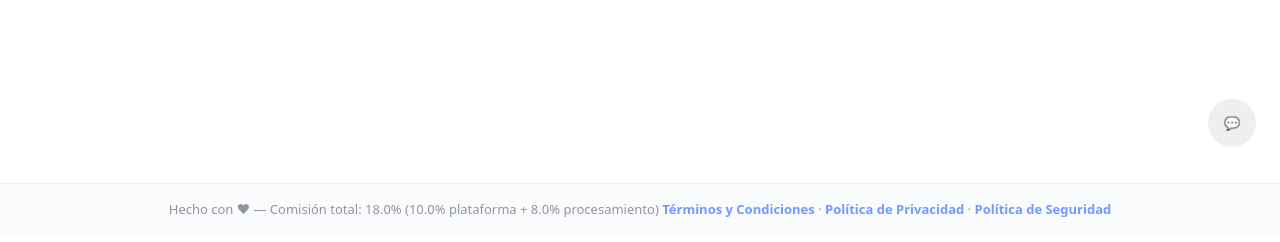
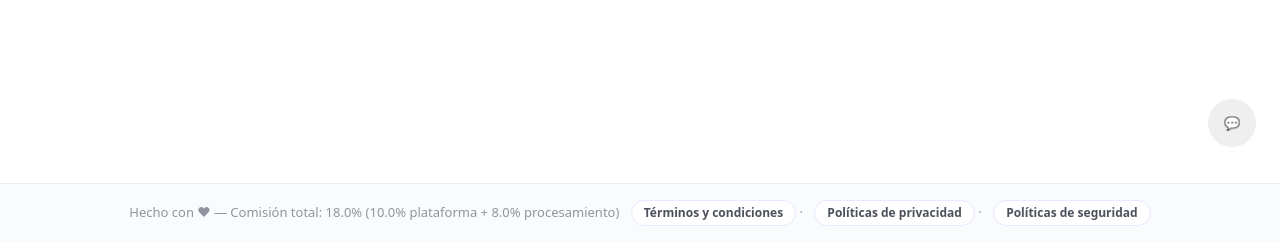
Before and after one commit to francozapata/APUNTESYAFINAL, a Flask app: a page that uses apuntesya2/templates/base.html in a window 1280 px wide. Shown: the part 629-871 px from the top of the page. Before the commit the page ends 846 px from the top, so only its background shows below. Run offline with Flask 3, Linux system fonts and the light colour scheme; the visitor is signed in with stand-in values (Sample User, id 1); data comes from the database, SQL or seed files in the repository; some libraries are stand-ins or nearby versions.

Commit message:
-seguridad 10-

```diff
--- a/apuntesya2/templates/base.html
+++ b/apuntesya2/templates/base.html
@@ -457,9 +457,9 @@
   <div class="footer">
     Hecho con ♥ — Comisión total: {{ TOTAL_FEE_PERCENT }}% ({{ APY_FEE_PERCENT }}% plataforma + {{ MP_FEE_PERCENT }}%
     procesamiento)
-    <a href="{{ url_for('terms') }}">Términos y Condiciones</a> ·
-    <a href="{{ url_for('privacidad') }}">Política de Privacidad</a> ·
-    <a href="{{ url_for('seguridad') }}">Política de Seguridad</a>
+    <a class="btn ghost" href="{{ url_for('terms') }}">Términos y condiciones</a> ·
+    <a class="btn ghost" href="{{ url_for('privacidad') }}">Políticas de privacidad</a> ·
+    <a class="btn ghost" href="{{ url_for('seguridad') }}">Políticas de seguridad</a>
   </div>
 
   <!-- Contact Widget: button, overlay, and panel -->
```
